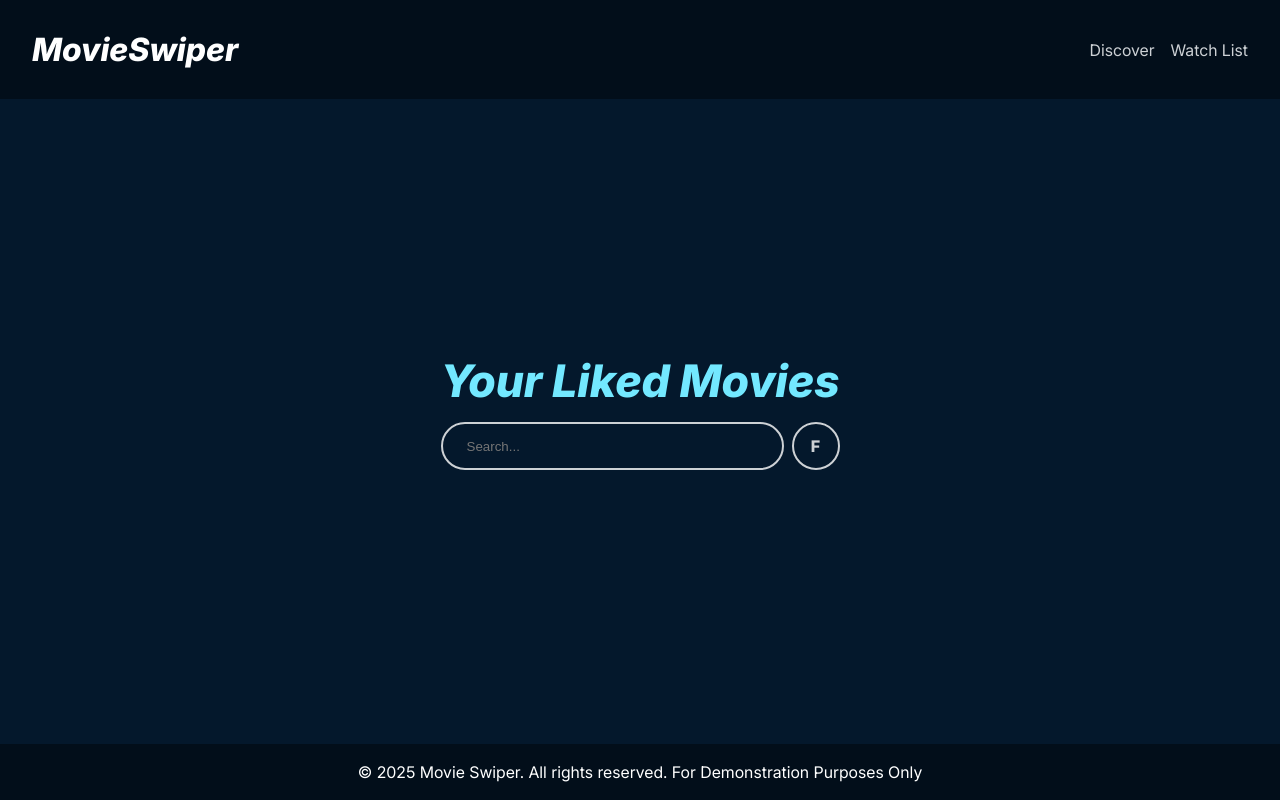
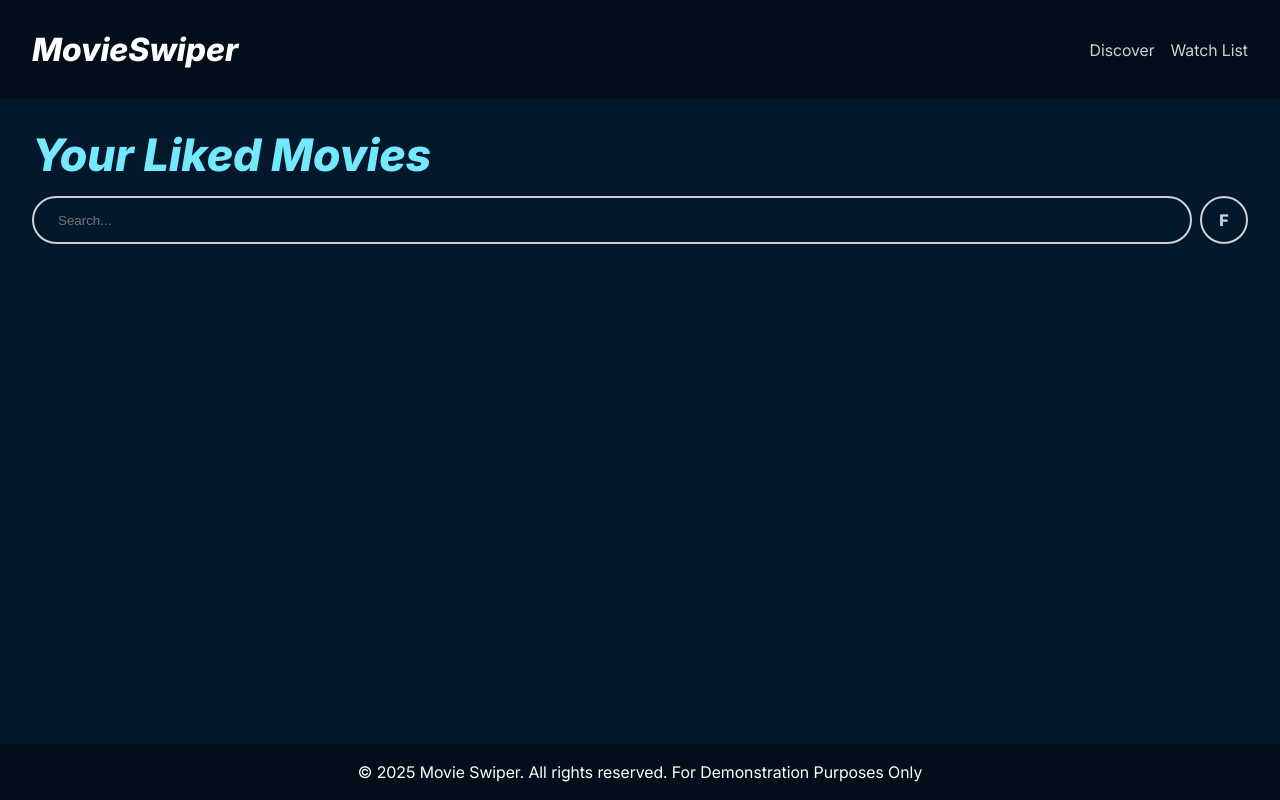
Before and after one commit to DevonKalar/MovieSwiper, a React (Vite) app: page /likes in a window 1280 px wide. Built offline with nearby package versions, Linux system fonts and the light colour scheme.

Commit message:
fix layout shift on likelist when searching

```diff
--- a/src/styles/layout.css
+++ b/src/styles/layout.css
@@ -51,23 +51,28 @@
 /* containers */
 
 .container-sm {
-    max-width: 440px;
+  max-width: 440px;
+  width:100%;
 }
 
 .container-md {
-    max-width: 768px;
+  max-width: 768px;
+  width:100%;
 }
 
 .container-lg {
-    max-width: 1024px;
+  max-width: 1024px;
+  width:100%;
 }
 
 .container-xl {
-    max-width: 1520px;
+  max-width: 1520px;
+  width:100%;
 }
 
 .container-full {
-    max-width: 100%;
+  max-width: 100%;
+  width:100%;
 }
 
 
@@ -86,7 +91,7 @@ nav {
 main {
   display: flex;
   flex-direction: column;
-  justify-content: center;
+  justify-content: start;
   align-items: center;
   padding: 2rem;
   background-color: var(--primary-500);
```
